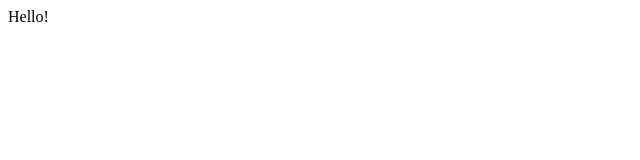
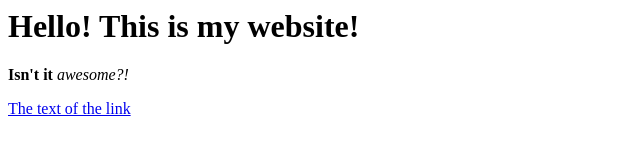
Before and after one commit to ligeoff1/hello-html, a plain HTML site: page index.html in a window 1280 px wide. Shown: the whole page, without its empty margins (0-640 px from the left). Drawn offline with Linux system fonts and the light colour scheme.

Commit message:
URL update

```diff
--- a/index.html
+++ b/index.html
@@ -1 +1,7 @@
-Hello!
+<h1> Hello! This is my website!</h1>
+<p><strong>Isn't it </strong><em>awesome?!</p></em>
+
+<p>
+    <a href="https://etsy.com/">The text of the link</a>
+
+</p>
```
